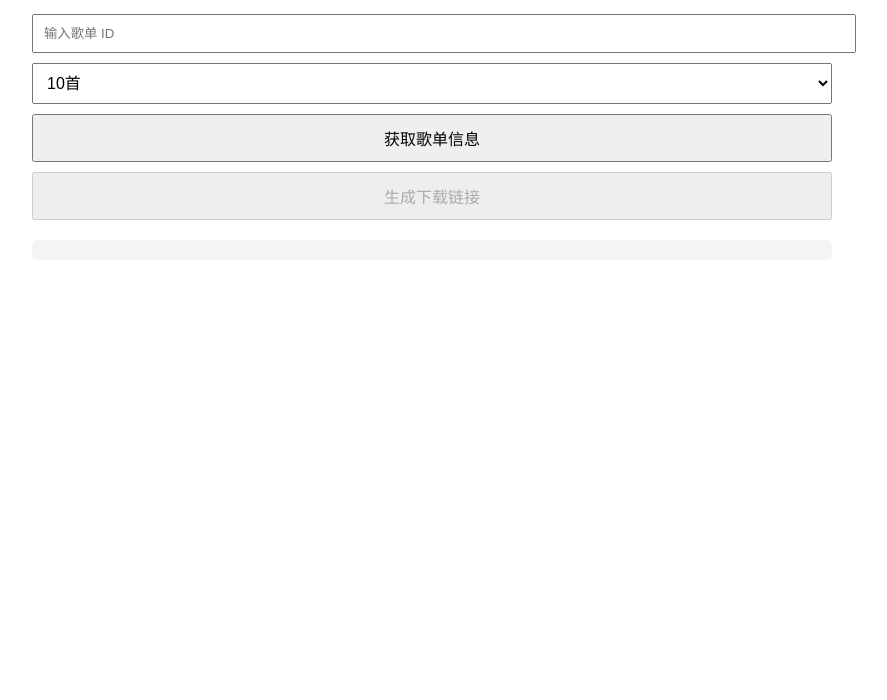
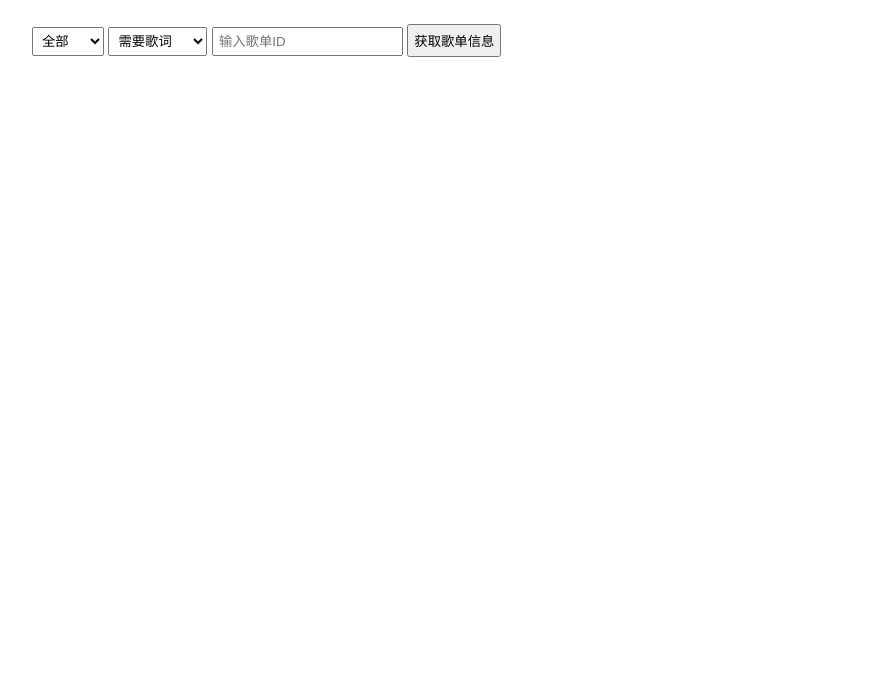
Before and after one commit to yanjie233/163musicAPI, a website: page web/music-xz.html in a window 1280 px wide. Shown: the part 100-800 px from the top of the page, without its empty margins (208-1095 px from the left). Drawn offline with nearby package versions, Linux system fonts and the light colour scheme.

Commit message:
Update music-xz.html

```diff
--- a/web/music-xz.html
+++ b/web/music-xz.html
@@ -4,148 +4,145 @@
     <meta charset="UTF-8">
     <meta name="viewport" content="width=device-width, initial-scale=1.0">
     <title>网易云音乐歌单下载器</title>
+    <script src="https://cdnjs.cloudflare.com/ajax/libs/axios/0.21.1/axios.min.js"></script>
     <style>
         body {
             font-family: Arial, sans-serif;
-            line-height: 1.6;
-            margin: 0;
-            padding: 20px;
             max-width: 800px;
             margin: 0 auto;
+            padding: 20px;
+            line-height: 1.6;
         }
-        h1 {
-            text-align: center;
+        select, input, button {
+            margin: 10px 0;
+            padding: 5px;
         }
-        #playlistInput, #songCountInput {
-            width: 100%;
-            padding: 10px;
-            margin-bottom: 10px;
-        }
-        #output {
-            white-space: pre-wrap;
-            background-color: #f4f4f4;
-            padding: 10px;
-            border-radius: 5px;
+        #output, #downloadLinks {
             margin-top: 20px;
         }
-        button, select {
-            display: block;
-            width: 100%;
-            padding: 10px;
-            font-size: 16px;
-            margin-bottom: 10px;
-        }
-        #downloadLinks {
-            margin-top: 20px;
-        }
-        #downloadLinks a {
-            display: block;
-            margin-bottom: 5px;
+        @media (max-width: 600px) {
+            body {
+                padding: 10px;
+            }
         }
     </style>
 </head>
 <body>
     <h1>网易云音乐歌单下载器</h1>
-    <input type="text" id="playlistInput" placeholder="输入歌单 ID">
-    <select id="songCountSelect" onchange="updateSongCountInput()">
+
+    <select id="songCount">
+        <option value="all" selected>全部</option>
         <option value="10">10首</option>
         <option value="30">30首</option>
         <option value="50">50首</option>
         <option value="100">100首</option>
         <option value="custom">自定义</option>
     </select>
-    <input type="number" id="songCountInput" placeholder="输入自定义歌曲数量（1-1000）" style="display: none;" min="1" max="1000">
-    <button onclick="fetchPlaylist()">获取歌单信息</button>
-    <button onclick="generateDownloadLinks()" id="generateLinksButton" disabled>生成下载链接</button>
+
+    <input type="number" id="customCount" style="display: none;" placeholder="输入自定义数量">
+
+    <select id="lyricsOption">
+        <option value="yes">需要歌词</option>
+        <option value="no">不需要歌词</option>
+    </select>
+
+    <input type="text" id="playlistId" placeholder="输入歌单ID">
+    <button onclick="getPlaylist()">获取歌单信息</button>
+
     <div id="output"></div>
     <div id="downloadLinks"></div>
 
+    <button id="generateTxt" style="display: none;" onclick="generateTxt('links')">生成下载链接txt</button>
+    <button id="generateLyricsTxt" style="display: none;" onclick="generateTxt('lyrics')">生成歌词txt</button>
+
     <script>
-        let playlistTracks = [];
+        let songs = [];
 
-        function updateSongCountInput() {
-            const select = document.getElementById('songCountSelect');
-            const input = document.getElementById('songCountInput');
-            input.style.display = select.value === 'custom' ? 'block' : 'none';
-        }
+        document.getElementById('songCount').addEventListener('change', function() {
+            document.getElementById('customCount').style.display =
+                this.value === 'custom' ? 'inline-block' : 'none';
+        });
 
-        async function fetchPlaylist() {
-            const playlistId = document.getElementById('playlistInput').value.trim();
-            const output = document.getElementById('output');
-            output.textContent = '正在获取歌单信息...';
-            playlistTracks = [];
+        async function getPlaylist() {
+            const playlistId = document.getElementById('playlistId').value;
+            const songCount = document.getElementById('songCount').value;
+            const customCount = document.getElementById('customCount').value;
+            const needLyrics = document.getElementById('lyricsOption').value === 'yes';
+
+            let limit = songCount === 'all' ? 1000 :
+                        songCount === 'custom' ? customCount : songCount;
 
             try {
-                const response = await fetch(`/playlist/detail?id=${playlistId}`);
-                const data = await response.json();
+                const response = await axios.get(`https://163.520985.top/playlist/detail?id=${playlistId}`);
+                songs = response.data.playlist.tracks.slice(0, limit);
 
-                if (data.code === 200 && data.playlist && data.playlist.tracks) {
-                    const tracks = data.playlist.tracks;
-                    output.textContent = `已获取歌单信息，共 ${tracks.length} 首歌曲\n\n`;
-                    playlistTracks = tracks.map(track => ({
-                        id: track.id,
-                        name: track.name,
-                        artists: track.ar.map(artist => artist.name).join(', ')
-                    }));
-                    playlistTracks.forEach((track, index) => {
-                        output.textContent += `${index + 1}. ${track.name} - ${track.artists}\n`;
-                    });
-                    document.getElementById('generateLinksButton').disabled = false;
-                } else {
-                    output.textContent = '无法获取歌单信息或歌单为空';
-                }
+                let output = `<h2>歌单信息</h2>`;
+                output += `<p>歌单名称: ${response.data.playlist.name}</p>`;
+                output += `<p>歌曲数量: ${songs.length}</p>`;
+
+                document.getElementById('output').innerHTML = output;
+
+                generateDownloadLinks(needLyrics);
             } catch (error) {
-                output.textContent = `获取歌单信息时出错: ${error.message}`;
+                console.error('Error:', error);
+                document.getElementById('output').innerHTML = '获取歌单信息失败';
             }
         }
 
-        async function generateDownloadLinks() {
-            const output = document.getElementById('output');
-            const downloadLinks = document.getElementById('downloadLinks');
-            downloadLinks.innerHTML = '';
-            output.textContent = '正在生成下载链接...';
+        async function generateDownloadLinks(needLyrics) {
+            let links = '';
+            for (let song of songs) {
+                links += `<p>${song.name} - ${song.ar[0].name}: `;
+                links += `<a href="https://music.163.com/song/media/outer/url?id=${song.id}.mp3" target="_blank">下载链接</a>`;
 
-            const select = document.getElementById('songCountSelect');
-            const input = document.getElementById('songCountInput');
-            let songCount = parseInt(select.value);
-            if (select.value === 'custom') {
-                songCount = parseInt(input.value);
-                if (isNaN(songCount) || songCount < 1 || songCount > 1000) {
-                    output.textContent = '请输入有效的歌曲数量（1-1000）';
-                    return;
+                if (needLyrics) {
+                    try {
+                        const lyricsResponse = await axios.get(`https://163.520985.top/lyric?id=${song.id}`);
+                        const lyrics = lyricsResponse.data.lrc.lyric;
+                        links += ` <button onclick="showLyrics('${song.id}', '${song.name}')">显示歌词</button>`;
+                        song.lyrics = lyrics;
+                    } catch (error) {
+                        console.error('Error fetching lyrics:', error);
+                        links += ' (无法获取歌词)';
+                    }
                 }
+
+                links += '</p>';
             }
 
-            const tracksToDownload = playlistTracks.slice(0, songCount);
-            const trackIds = tracksToDownload.map(track => track.id).join(',');
+            document.getElementById('downloadLinks').innerHTML = links;
+            document.getElementById('generateTxt').style.display = 'block';
+            if (needLyrics) {
+                document.getElementById('generateLyricsTxt').style.display = 'block';
+            }
+        }
 
-            try {
-                const response = await fetch(`/song/url?id=${trackIds}`);
-                const data = await response.json();
+        function showLyrics(songId, songName) {
+            const song = songs.find(s => s.id == songId);
+            if (song && song.lyrics) {
+                alert(`${songName} 的歌词：\n\n${song.lyrics}`);
+            } else {
+                alert('无法显示歌词');
+            }
+        }
 
-                if (data.code === 200 && data.data) {
-                    const urlMap = new Map(data.data.map(item => [item.id, item.url]));
+        function generateTxt(type) {
+            let content = '';
+            if (type === 'links') {
+                content = songs.map(song => `https://music.163.com/song/media/outer/url?id=${song.id}.mp3`).join('\n');
+            } else if (type === 'lyrics') {
+                content = songs.map(song => `${song.name} - ${song.ar[0].name}\n${song.lyrics || '无歌词'}\n\n`).join('');
+            }
 
-                    tracksToDownload.forEach(track => {
-                        const url = urlMap.get(track.id);
-                        if (url) {
-                            const link = document.createElement('a');
-                            link.href = url;
-                            link.download = `${track.name} - ${track.artists}.mp3`;
-                            link.textContent = `下载 ${track.name} - ${track.artists}`;
-                            downloadLinks.appendChild(link);
-                        } else {
-                            output.textContent += `无法获取 "${track.name}" 的下载链接(请确保你已登录，已登录出现此选择代表网易云无版权)\n`;
-                        }
-                    });
-
-                    output.textContent += '\n下载链接生成完成，请点击链接开始下载。';
-                } else {
-                    output.textContent = '无法获取歌曲下载链接(请确保你已登录，已登录出现此选择代表网易云无版权)';
-                }
-            } catch (error) {
-                output.textContent = `获取下载链接时出错: ${error.message}`;
-            }
+            const blob = new Blob([content], { type: 'text/plain' });
+            const url = URL.createObjectURL(blob);
+            const a = document.createElement('a');
+            a.href = url;
+            a.download = type === 'links' ? 'download_links.txt' : 'lyrics.txt';
+            document.body.appendChild(a);
+            a.click();
+            document.body.removeChild(a);
+            URL.revokeObjectURL(url);
         }
     </script>
 </body>
```
